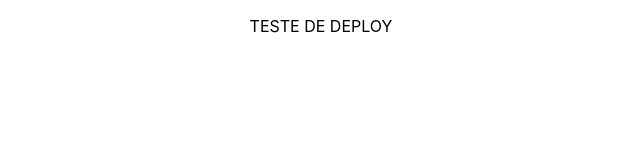
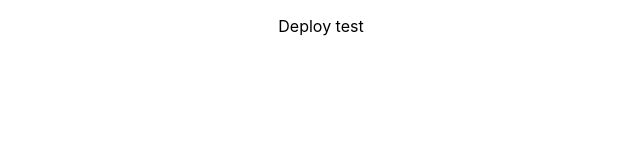
Before and after one commit to gleisonbs/adote-um-pet, a React (Create React App) app: page / in a window 1280 px wide. Shown: the top 160 px of the page, without its empty margins (319-959 px from the left). Built offline with nearby package versions, Linux system fonts and the light colour scheme.

Commit message:
commit test (yeah, again)

```diff
--- a/src/App.js
+++ b/src/App.js
@@ -4,7 +4,7 @@ import './App.css';
 export default function App() {
   return (
     <div className="App">
-      <p>TESTE DE DEPLOY</p>
+      <p>Deploy test</p>
     </div>
   );
 }
```
